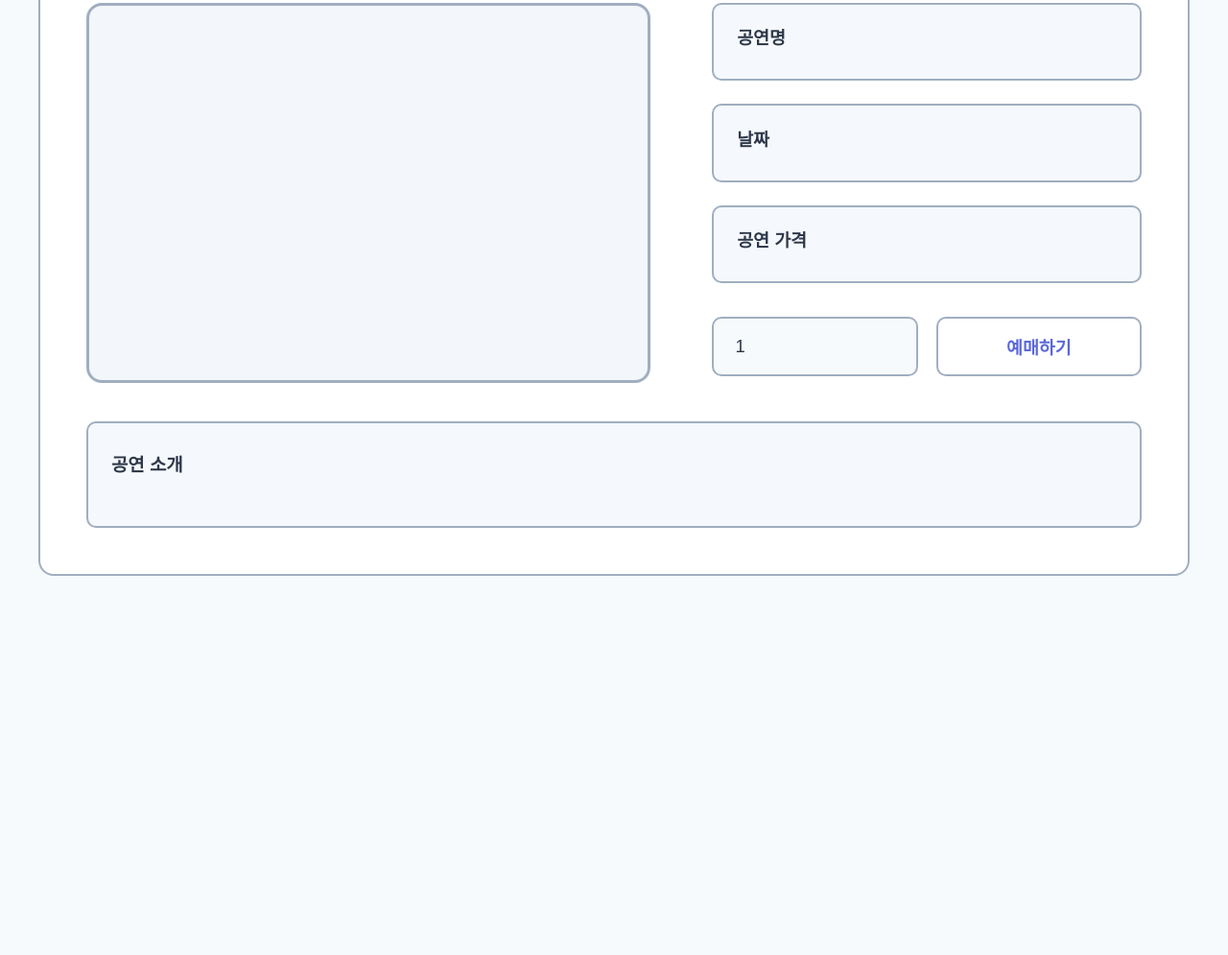
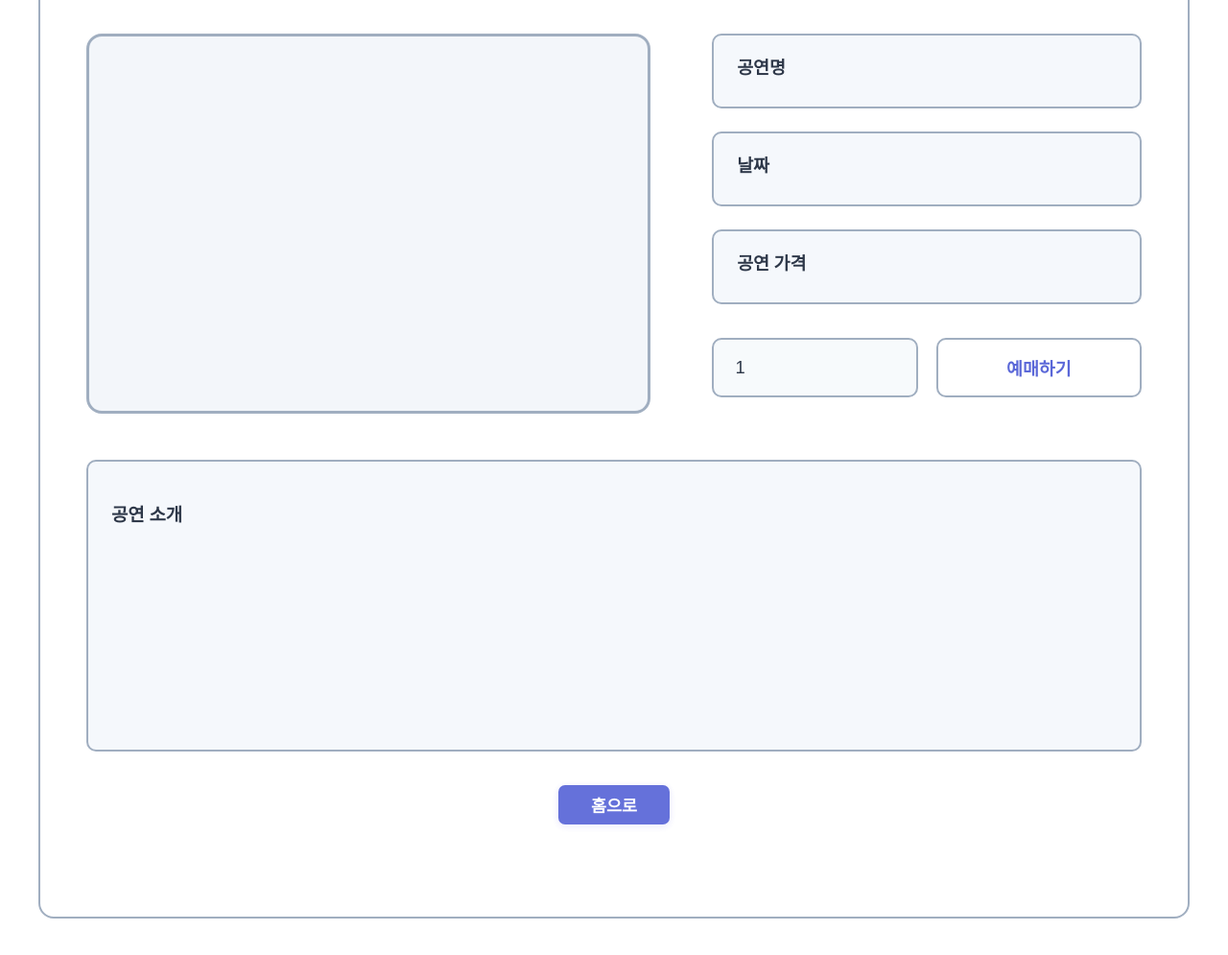
Before and after one commit to JHParrrk/newTasks, a website: page pages/concertReservation/detail/index.html in a window 1280 px wide. Shown: the part 159-1154 px from the top of the page at 96% size. Before the commit the page ends 807 px from the top, so only its background shows below. Drawn offline with Linux system fonts and the light colour scheme.

Commit message:
공연 상세 페이지와 예매 페이지에 ‘홈’ 버튼을 추가하여 더 편리하게 이동할 수 있도록 개선했습니다.
새로 추가된 버튼의 스타일을 적용하기 위해 관련 CSS 파일을 업데이트했으며,
전체적인 레이아웃이 더욱 보기 좋도록 패딩과 간격도 조정했습니다.

```diff
--- a/pages/concertReservation/detail/index.html
+++ b/pages/concertReservation/detail/index.html
@@ -6,7 +6,6 @@
     <meta charset="UTF-8" />
     <meta name="viewport" content="width=device-width, initial-scale=1.0" />
     <title><!--PERFORMANCE_TITLE--> 상세 페이지</title>
-    <link rel="stylesheet" href="/styles/concertReservation.css" />
     <link rel="stylesheet" href="/styles/concertDetail.css" />
     <!-- Google Fonts 추가 -->
     <link rel="preconnect" href="https://fonts.googleapis.com" />
@@ -66,6 +65,10 @@
         <span>공연 소개</span>
         <div><!--PERFORMANCE_DESCRIPTION--></div>
       </div>
+      <!-- 홈으로 버튼 추가 -->
+      <button class="home-btn" onclick="location.href='/concerts'">
+        홈으로
+      </button>
     </div>
   </body>
 </html>
--- a/public/styles/concertDetail.css
+++ b/public/styles/concertDetail.css
@@ -13,7 +13,7 @@
 .detail-container {
   border: 2px solid var(--border-color);
   border-radius: 16px;
-  padding: 4rem 3rem 3rem 3rem;
+  padding: 6rem 3rem 6rem 3rem; /* 위/아래 padding만 늘림 */
   max-width: 1200px;
   margin: 3rem auto;
   background: var(--card-background);
@@ -136,13 +136,14 @@
 }
 
 .detail-desc-box {
-  margin-top: 2.2rem;
+  margin-top: 3rem; /* 기존보다 좀더 위로 */
   border: 2px solid var(--border-color);
   border-radius: 10px;
-  padding: 1.7rem 1.5rem;
+  padding: 2.5rem 1.5rem; /* 위/아래 padding만 늘림 */
   background: #f5f8fc;
   color: var(--subtle-text-color);
   font-size: 1.15rem;
+  min-height: 220px; /* 최소 높이로 공간 확보 */
   display: flex;
   flex-direction: column;
   gap: 0.7rem;
@@ -153,6 +154,25 @@
   color: var(--text-color);
   margin-bottom: 0.7rem;
   font-size: 1.18rem;
+}
+
+.home-btn {
+  display: block;
+  margin: 2.2rem auto 0 auto; /* 상단 여백, 좌우 자동, 하단 0 */
+  background: var(--primary-color);
+  color: #fff;
+  border: none;
+  border-radius: 7px;
+  font-size: 1.09rem;
+  padding: 0.48rem 2.1rem;
+  cursor: pointer;
+  opacity: 0.93;
+  font-weight: 600;
+  box-shadow: 0 2px 8px rgba(79, 70, 229, 0.12);
+  transition: background 0.18s;
+}
+.home-btn:active {
+  background: #4338ca;
 }
 
 /* --- 반응형 --- */
--- a/public/styles/concertReservation.css
+++ b/public/styles/concertReservation.css
@@ -147,6 +147,28 @@ header {
   margin-right: 1rem;
 }
 
+.home-btn {
+  display: block;
+  margin: 2.2rem auto 0 auto;
+  background: var(--primary-color);
+  color: #fff;
+  border: none;
+  border-radius: 7px;
+  font-size: 1rem; /* 살짝 줄임 */
+  padding: 0.45rem 1.2rem; /* 좌우 패딩 줄임 */
+  max-width: 220px; /* 최대 너비 제한 */
+  text-align: center; /* 글자 가운데 */
+  cursor: pointer;
+  opacity: 0.93;
+  font-weight: 600;
+  box-shadow: 0 2px 8px rgba(79, 70, 229, 0.12);
+  transition: background 0.18s;
+  white-space: nowrap; /* 줄바꿈 방지 */
+}
+.home-btn:active {
+  background: #4338ca;
+}
+
 /* --- 반응형 --- */
 @media (max-width: 640px) {
   .container {
```
Also changed, not shown: pages/concertReservation/index.html (+5 -0 lines).
